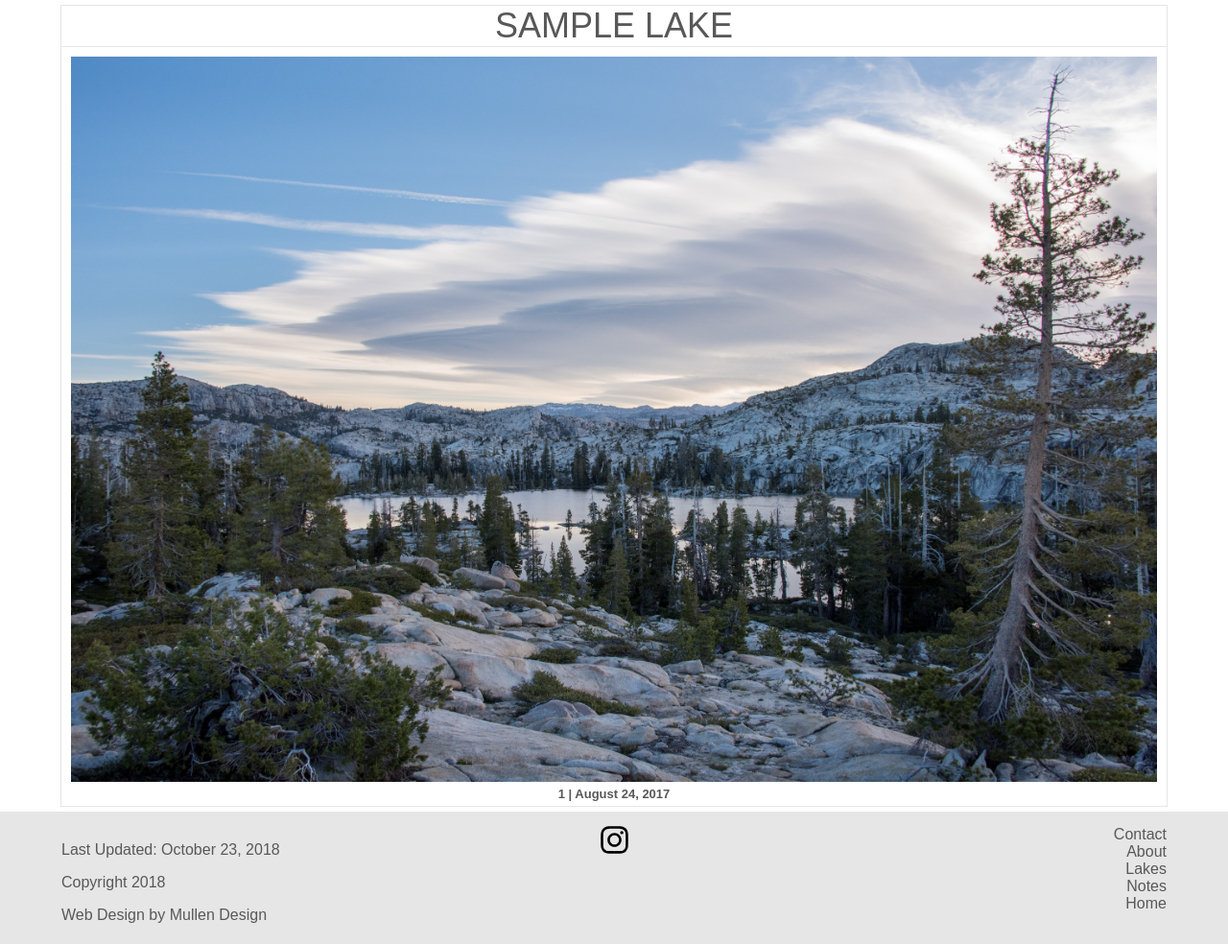
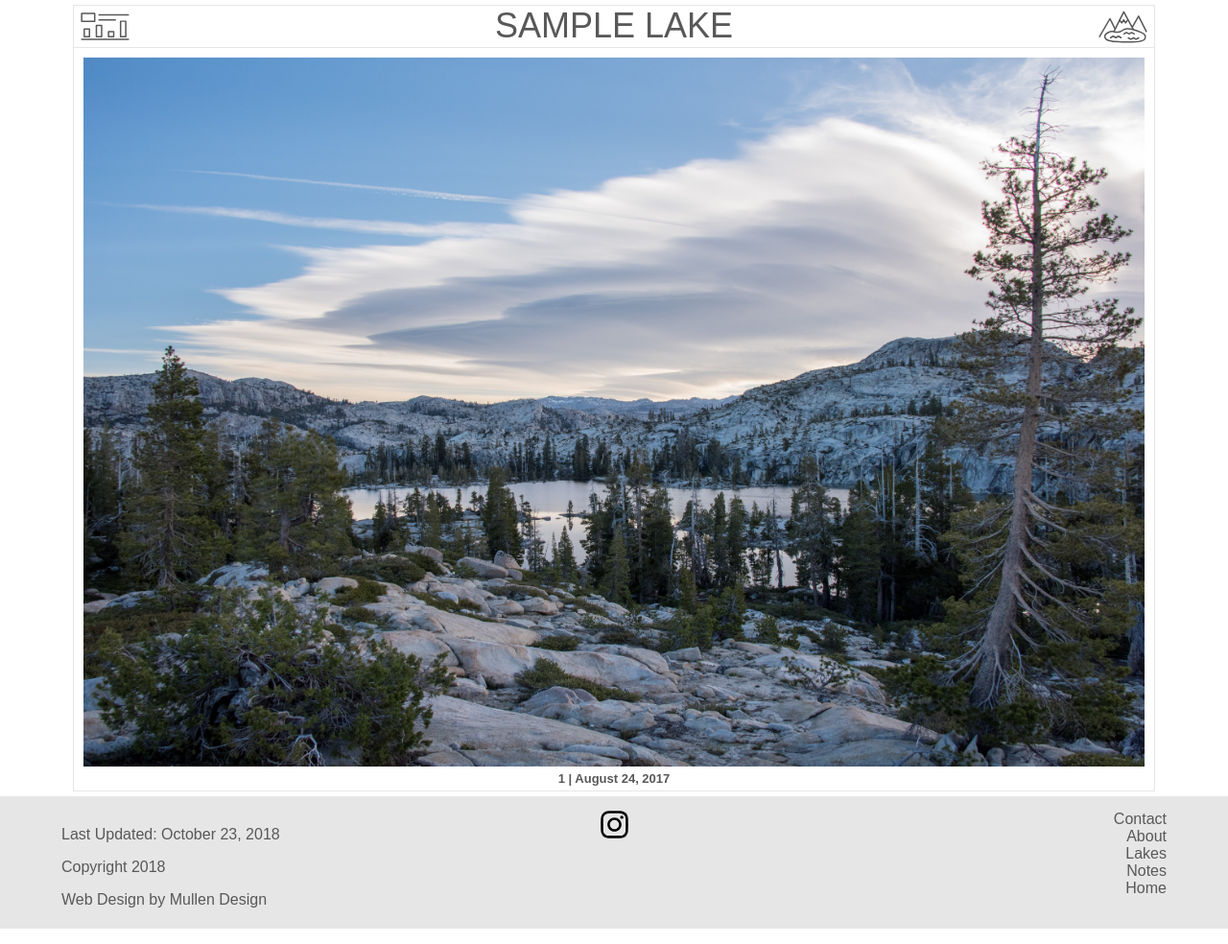
Before and after one commit to mikemullen/lakesofyosemite, a Django app: a page that uses lakes/templates/base.html in a window 1280 px wide. Shown: the part 48-1032 px from the top of the page at 96% size. Run offline with Django 3.2, Linux system fonts and the light colour scheme; tables that the repository leaves empty hold one stand-in row (values such as "Sample post"); some web fonts are replaced.

Commit message:
photo and stat switching with icons

```diff
--- a/lakes/templates/base.html
+++ b/lakes/templates/base.html
@@ -31,7 +31,7 @@
 				<ul>
 					<li><a href="#">Contact</a></li>
 					<li><a href="#">About</a></li>
-					<li><a href="#">Lakes</a></li>
+					<li><a href="{% url 'lakes_lists' %}">Lakes</a></li>
 					<li><a href="#">Notes</a></li>
 					<li><a href="{% url 'home' %}">Home</a></li>
 				</ul>
--- a/lakes/templates/lake_detail.html
+++ b/lakes/templates/lake_detail.html
@@ -3,7 +3,9 @@
 {% block content %}
 
 <div class="lakecard">
+		<div class="statsicon"><img src="{% static 'images/stats_icon.svg' %}" alt="Lake Stats"></div>
 		<h2 class="lakename">{{ lake.name }}</h2>
+		<div class="photoicon"><a href="{% url 'lake_images' lake.slug %}"><img src="{% static 'images/photo_icon.svg' %}" alt="Lake Photos"></a></div>
 		<div class="elevation">elevation in feet:</div>
 		<div class="size">surface area in acres:</div>
 		<div class="location">lat lon location:</div>
--- a/lakes/templates/lake_images.html
+++ b/lakes/templates/lake_images.html
@@ -2,10 +2,12 @@
 {% load static %}
 {% block content %}
 
-	<div class="lakecard">
-		<h2 class="lakename">{{ lake.name }}</h2>
-		<div class="lakeimg"><img src="{% static 'images/boundary.jpg' %}"></div>
-		<div class="lakeimgdetails">{{ lake.elevation }} |  August 24, 2017 </div>
-	</div>
+<div class="lakecard">
+	<div class="statsicon"><a href="{% url 'lake_detail' lake.slug %}"><img src="{% static 'images/stats_icon.svg' %}" alt="Lake Stats"></a></div>
+	<h2 class="lakename">{{ lake.name }}</h2>
+	<div class="photoicon"><img src="{% static 'images/photo_icon.svg' %}" alt="Lake Photos"></div>
+	<div class="lakeimg"><img src="{% static 'images/boundary.jpg' %}"></div>
+	<div class="lakeimgdetails">{{ lake.elevation }} |  August 24, 2017 </div>
+</div>
 
 {% endblock %}
--- a/static/style.css
+++ b/static/style.css
@@ -132,7 +132,7 @@ a:hover {
 	font-weight: 100;
 	text-align: center;
 
-	width: 90%;
+	width: 88%;
 	max-width: 1800px;
 
 	margin: auto;
@@ -166,15 +166,38 @@ a:hover {
 	text-align: center;
 	text-transform: uppercase;
 	border-bottom: 1px solid #e6e6e6;
-	grid-column: 1 / 5;
+	grid-column: 2 / 4;
 	grid-row: 1;
 	color: #585858;
 }
 
-.lakename img {
+.photoicon {
+	border-bottom: 1px solid #e6e6e6;
+	grid-column: 4 / 5;
+	grid-row: 1;
+}
+
+.photoicon img {
+	height: 2.4em;
+	float: right;
+}
+
+.statsicon {
+	border-bottom: 1px solid #e6e6e6;
+	grid-column: 1 / 2;
+	grid-row: 1;
+}
+
+.statsicon img {
+	height: 2.4em;
+
+	float: left;
+}
+
+/**.lakename img {
 	height: 1em;
 	vertical-align: -.15em;
-}
+}**/
 
 .elevation {
 	font-size: small;
```
Also changed, not shown: static/images/photo_icon.svg (added), static/images/stats_icon.svg (added).
